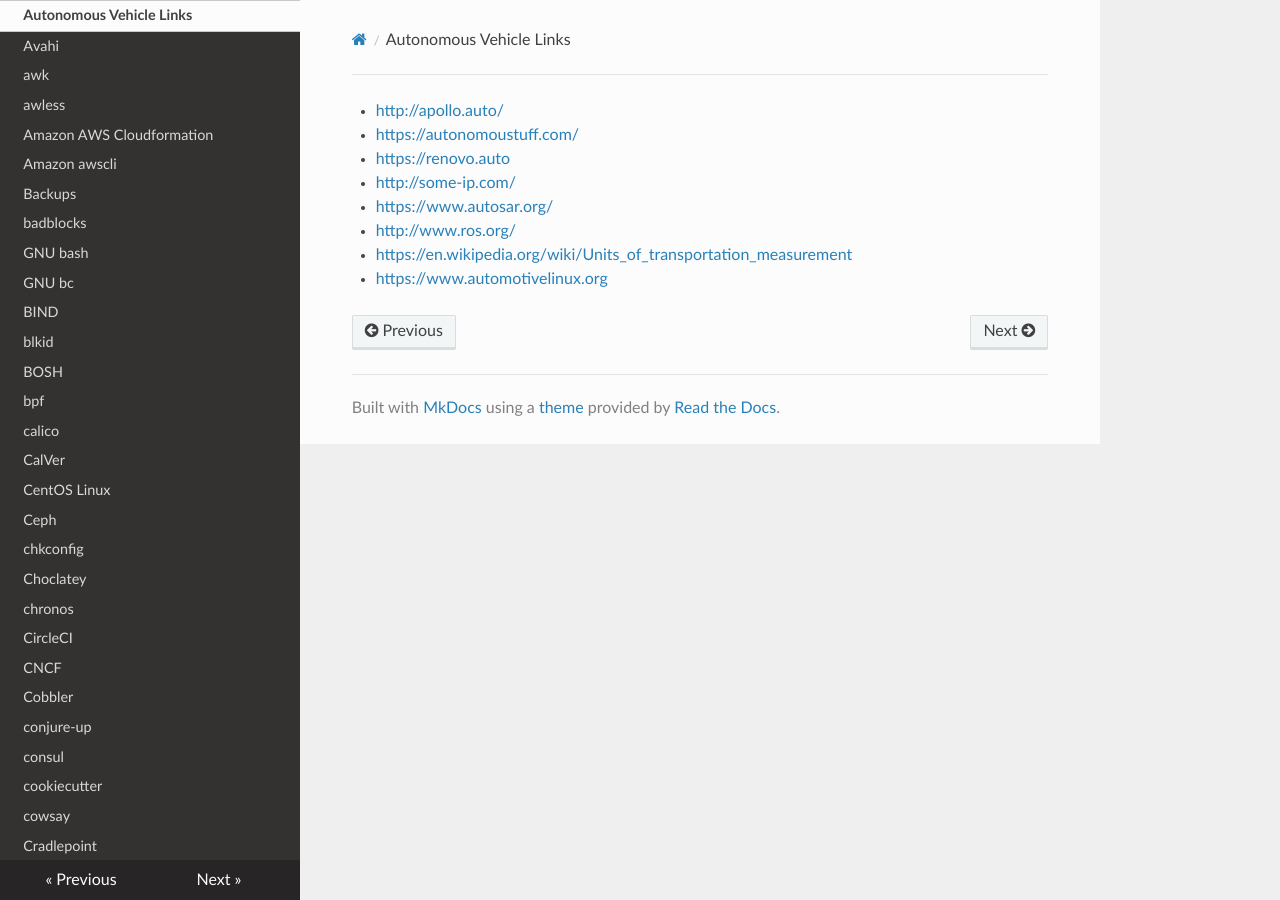
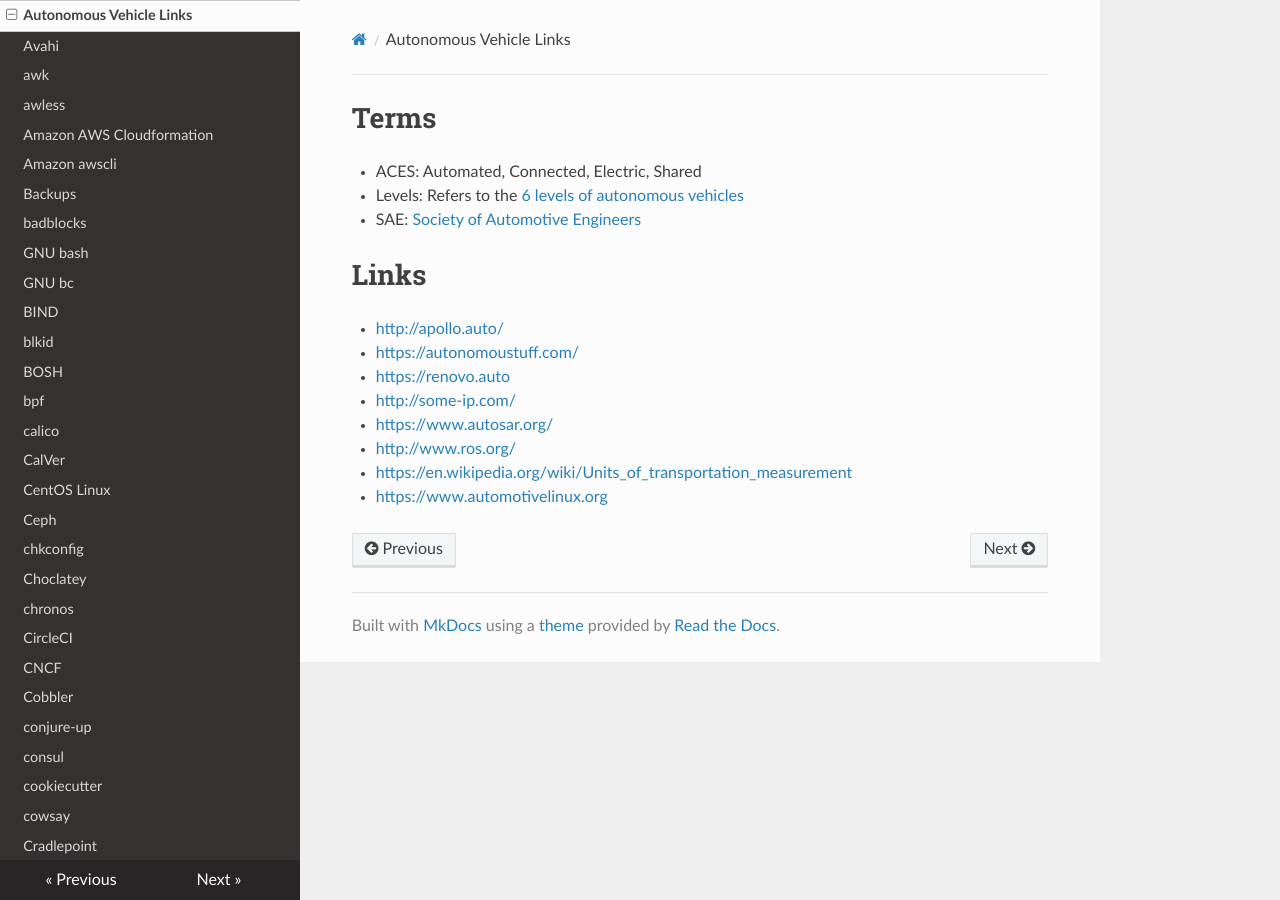
Before and after one commit to lando-cal/tech-notes, an MkDocs documentation site: the page built from docs/autonomous-vehicles.md, in a window 1280 px wide. Built offline with MkDocs 1.6.1, drawn with Linux system fonts in a browser that asks for light colours; nearby versions of some CDN libraries.

Commit message:
Add terms section.

```diff
--- a/docs/autonomous-vehicles.md
+++ b/docs/autonomous-vehicles.md
@@ -1,4 +1,12 @@
 Title: Autonomous Vehicle Links
+
+# Terms
+
+- ACES: Automated, Connected, Electric, Shared
+- Levels: Refers to the [6 levels of autonomous vehicles](https://en.wikipedia.org/wiki/Self-driving_car#Levels_of_driving_automation)
+- SAE: [Society of Automotive Engineers](https://www.sae.org/)
+
+# Links
 
 - <http://apollo.auto/>
 - <https://autonomoustuff.com/>
```
